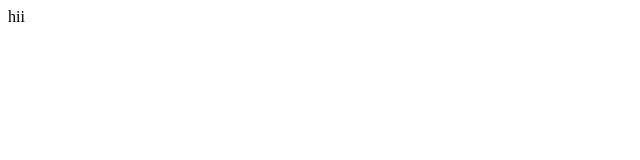
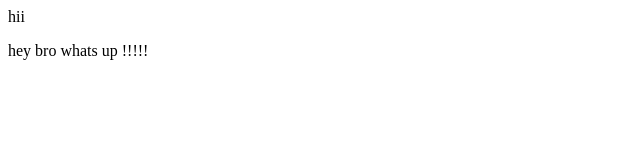
Before and after one commit to dishapure/Carreer-Craftly-Website, a plain HTML site: page hi.html in a window 1280 px wide. Shown: the whole page, without its empty margins (0-640 px from the left). Drawn offline with Linux system fonts and the light colour scheme.

Commit message:
Update hi.html

```diff
--- a/hi.html
+++ b/hi.html
@@ -2,5 +2,7 @@
   <body>
     <p> hii
     </p>
+    <p>hey bro whats up
+!!!!! </p>
   </body>
 </html>
```
